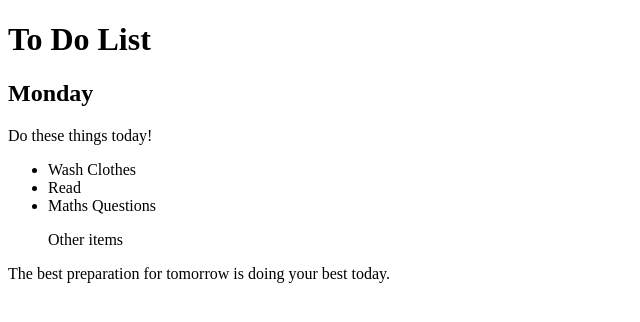
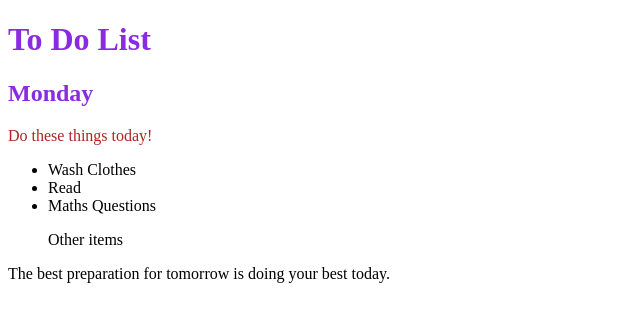
Before and after one commit to menaujiri/100_days_of_code, a plain HTML site: page Web Development/7.Intermediate CSS/7.1 Combining Selectors/index.html in a window 1280 px wide. Shown: the whole page, without its empty margins (0-640 px from the left). Drawn offline with Linux system fonts and the light colour scheme.

Commit message:
Direct desendants

```diff
--- a/Web Development/7.Intermediate CSS/7.1 Combining Selectors/style.css
+++ b/Web Development/7.Intermediate CSS/7.1 Combining Selectors/style.css
@@ -1 +1,8 @@
 /* Write your code here: */
+h1, h2 {
+    color: blueviolet;
+}
+
+.box > p {
+    color: firebrick;
+}
```
